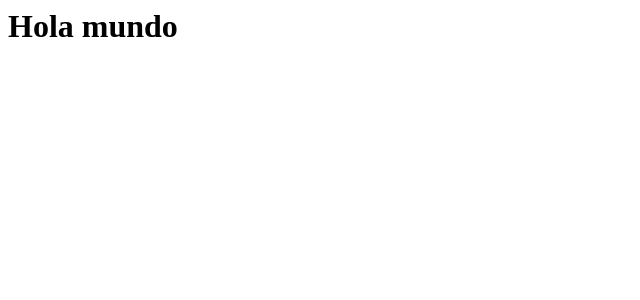
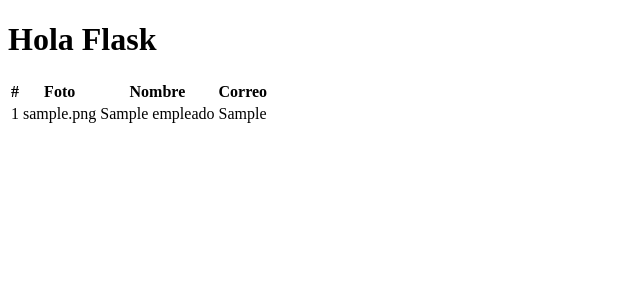
Before and after one commit to vdviviana/sistema-empleados, a Flask app: page / in a window 1280 px wide. Shown: the top 300 px of the page, without its empty margins (0-640 px from the left). Run offline with Flask 3, Linux system fonts and the light colour scheme; tables that the repository leaves empty or names only in its code hold one stand-in row (values such as "Sample post").

Commit message:
Creamos vista tablas para mostrar empleados

```diff
--- a/src/templates/empleados/index.html
+++ b/src/templates/empleados/index.html
@@ -1 +1,34 @@
-<h1>Hola mundo</h1>
+<!DOCTYPE html>
+<html lang="en">
+<head>
+    <meta charset="UTF-8">
+    <meta name="viewport" content="width=device-width, initial-scale=1.0">
+    <title>Python | Flask | Mysql</title>
+</head>
+<body>
+    <h1>Hola Flask</h1>
+    <table>
+        <thead><!-- encabezado de la lista -->
+            <tr>
+                <th>#</th>
+                <th>Foto</th>
+                <th>Nombre</th>
+                <th>Correo</th>
+            </tr>
+        </thead>
+        <tbody>
+            <!-- librerias jinja -->
+             <!-- este template recibe por contexto-->
+            <!-- escribo python a continuación -->
+             {% for empleado in empleados %}
+             <tr>
+                <td>{{empleado[0]}}</td>
+                <td>{{empleado[3]}}</td>
+                <td>{{empleado[1]}}</td>
+                <td>{{empleado[2]}}</td>
+             </tr>
+             {% endfor %}
+        </tbody>
+    </table>
+</body>
+</html>
```
